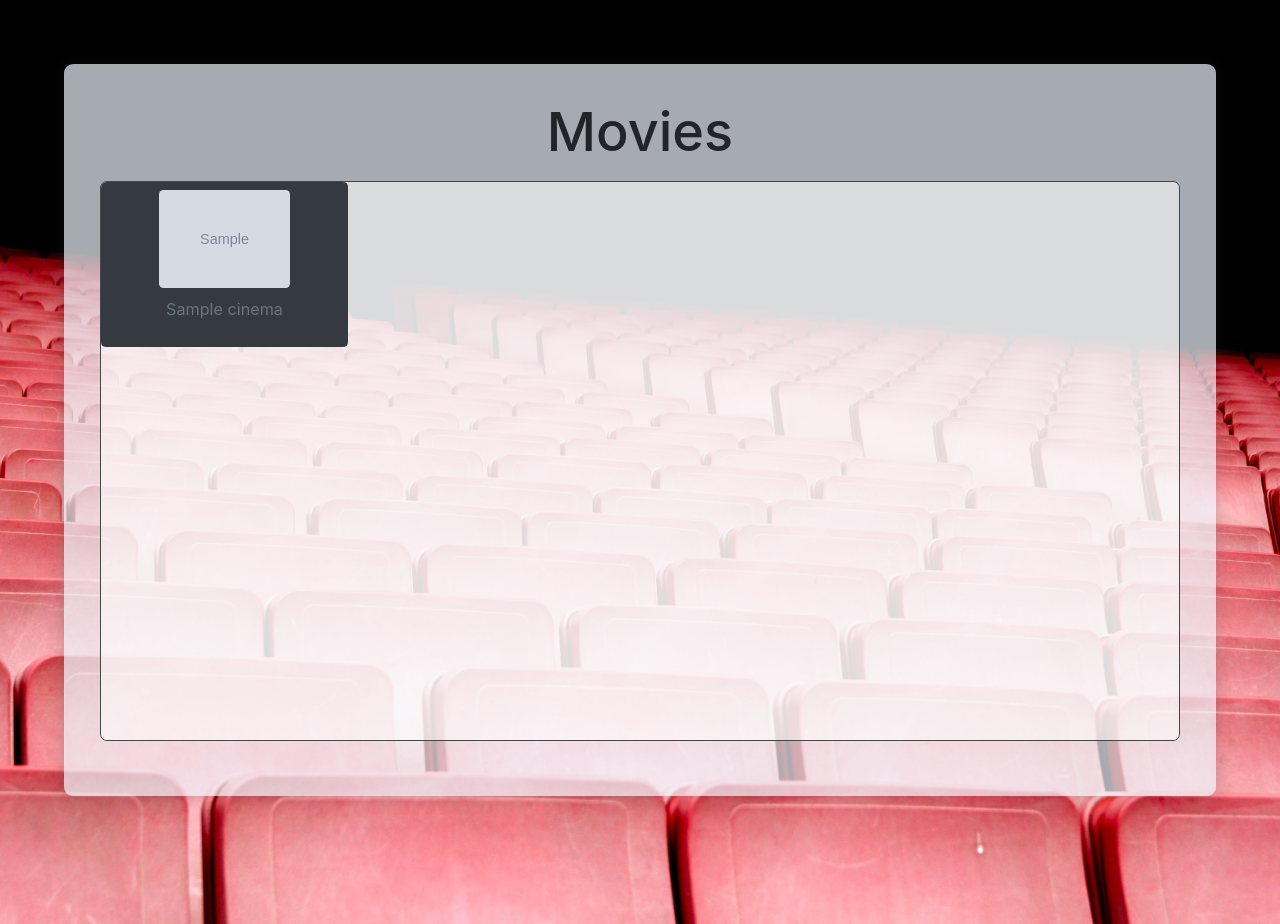
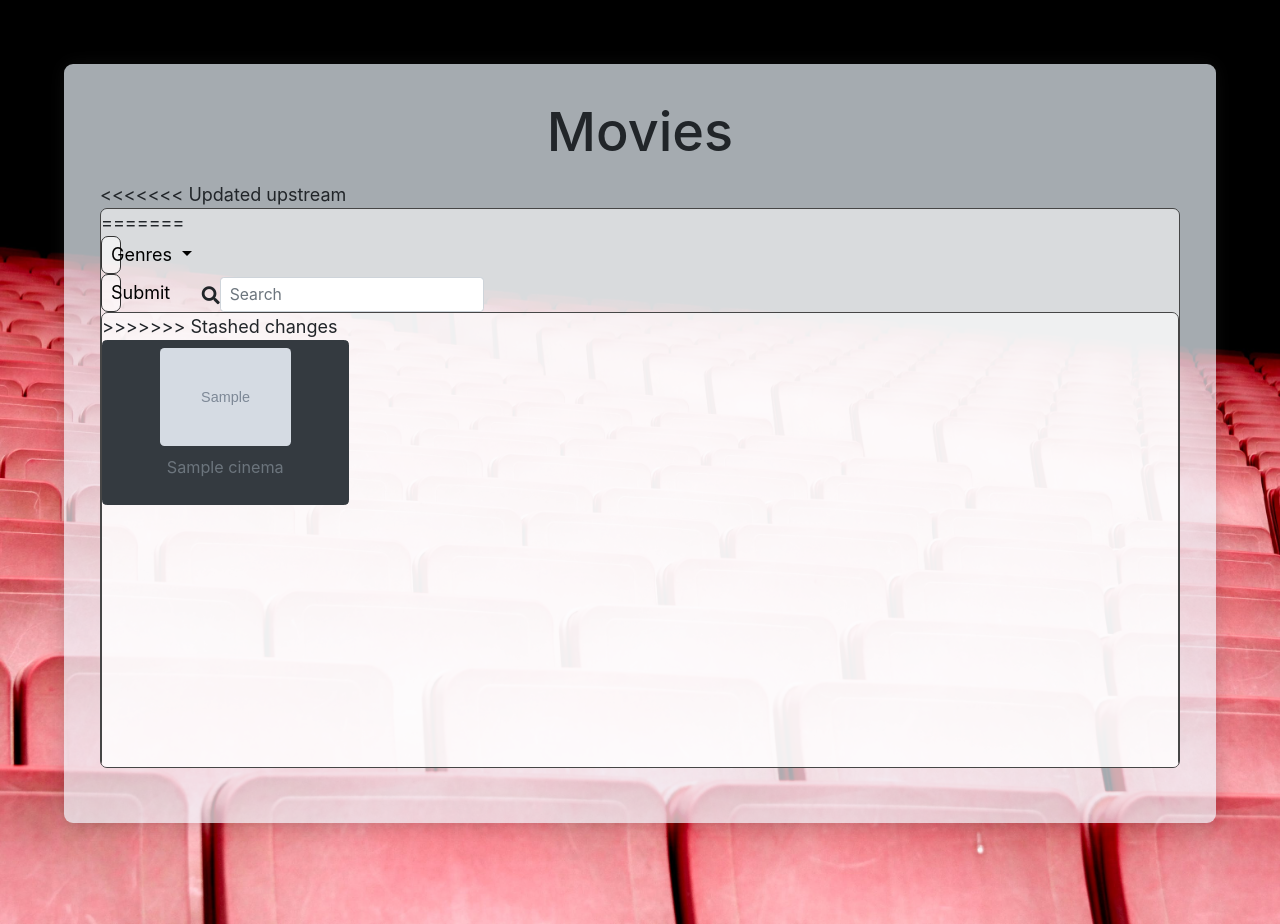
Before and after one commit to federicovinas7/MoviePass, a PHP site: template Views/movies_list.php in a window 1280 px wide. Run offline with PHP 8.4, Linux system fonts and the light colour scheme; the template is opened without the code that fills it: most values are stand-ins (such as "Sample title", 1, 10 or a date in 2020); grey boxes marked "Sample" are stand-in pictures; some libraries are stand-ins or nearby versions.

Commit message:
filtros casi completo hehe

```diff
--- a/Views/css/styles.css
+++ b/Views/css/styles.css
@@ -44,44 +44,10 @@ body{
 	align-items: center;
 }
 
-
-.flex
-{
-   /* basic styling */
-   background-color: rgba(240, 248, 255, 0.692);
-   width: 100%;
-   height: 100%;
-   border: 1px solid #555;
-   border-radius: 7pt;
-   font: 14px Arial;
-
-   /* flexbox setup */
-
-
-   display: flex;
-   margin-bottom: 5px;
-   flex-wrap: wrap;
-   flex: 1;
-
-}
-
-.flex > div
-{
-   -webkit-flex: 1 1 auto;
-   flex: 1 1 auto;
-
-   width: 30%; /* To make the transition work nicely.  (Transitions to/from
-				   "width:auto" are buggy in Gecko and Webkit, at least.
-				   See http://bugzil.la/731886 for more info.) */
-
-   -webkit-transition: width 0.7s ease-out;
-   transition: width 0.7s ease-out;
-}
-
-
-.flex > div:hover
-{
-	width: 200px;
+.filters{
+	display: flex;
+	flex-direction: row;
+	align-items: flex-end;
 }
 
 .button-a{
@@ -96,6 +62,7 @@ body{
     transition: all 0.25s;
 	cursor: pointer;
 }
+
 
 
 .table-cinemas{
--- a/Views/movies_list.php
+++ b/Views/movies_list.php
@@ -4,7 +4,36 @@
 
 <main class="container_movies">
     <h1>Movies</h1>
+<<<<<<< Updated upstream
     <div class="custom-scrollbar table-wrapper-scroll-y">
+=======
+    <section class="filters">
+        <div>
+            <div class="dropdown">
+                <form action="<?php echo FRONT_ROOT ?>Movie/showMoviesByGenre" method="GET">
+                    <button class="button-a dropdown-toggle" type="button" id="dropdownMenuButton" data-toggle="dropdown" aria-haspopup="true" aria-expanded="false">
+                        Genres
+                    </button>
+                    <div class="dropdown-menu" aria-labelledby="dropdownMenuButton">
+                        <?php
+                        foreach ($genres as $gen) {
+                            $g = $gen->getName() ?>
+                            <label for="<?php echo $g ?>"><?php echo $g ?>
+                                <input type='checkbox' name="genres[]" id="<?php echo $g ?>" value="<?php echo $g ?>">
+                            </label>
+                        <?php } ?>
+                    </div>
+            </div>
+            <button type="submit" class="button-a">Submit</button>
+        </div>
+        </form>
+        <form class="form-inline d-flex justify-content-center md-form form-sm mt-0" method="GET" action="<?php echo FRONT_ROOT ?>Movie/showMoviesSearch">
+            <i class="fas fa-search" aria-hidden="true"></i>
+            <input class="form-control form-control-sm" type="text" placeholder="Search" aria-label="Search" name="search">
+        </form>
+    </section>
+    <div class="custom-scrollbar table-wrapper-scroll-y">
+>>>>>>> Stashed changes
         <div class="row">
             <?php
             foreach ($cinemas as $key => $value) { ?>
```
Also changed, not shown: Controllers/MovieController.php (+19 -0 lines), DAO/MovieDAO.php (+36 -1 lines).
